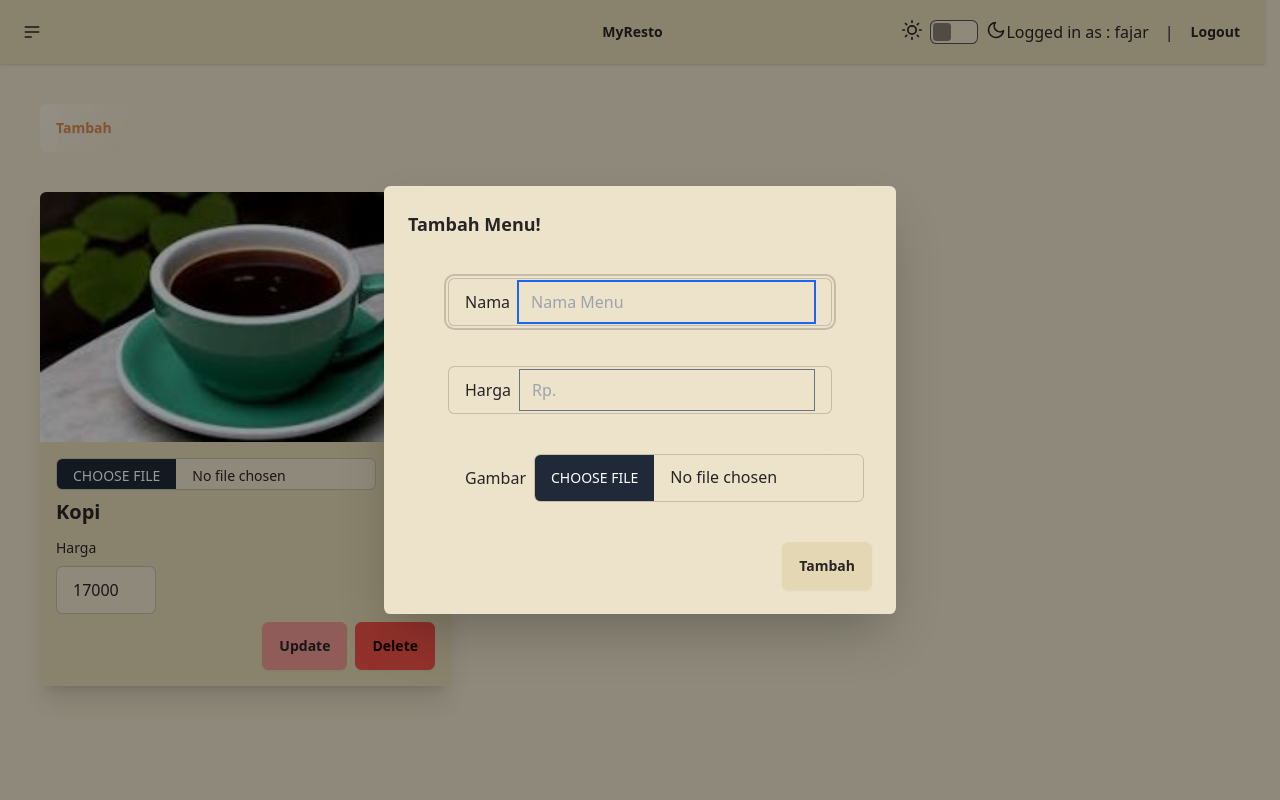
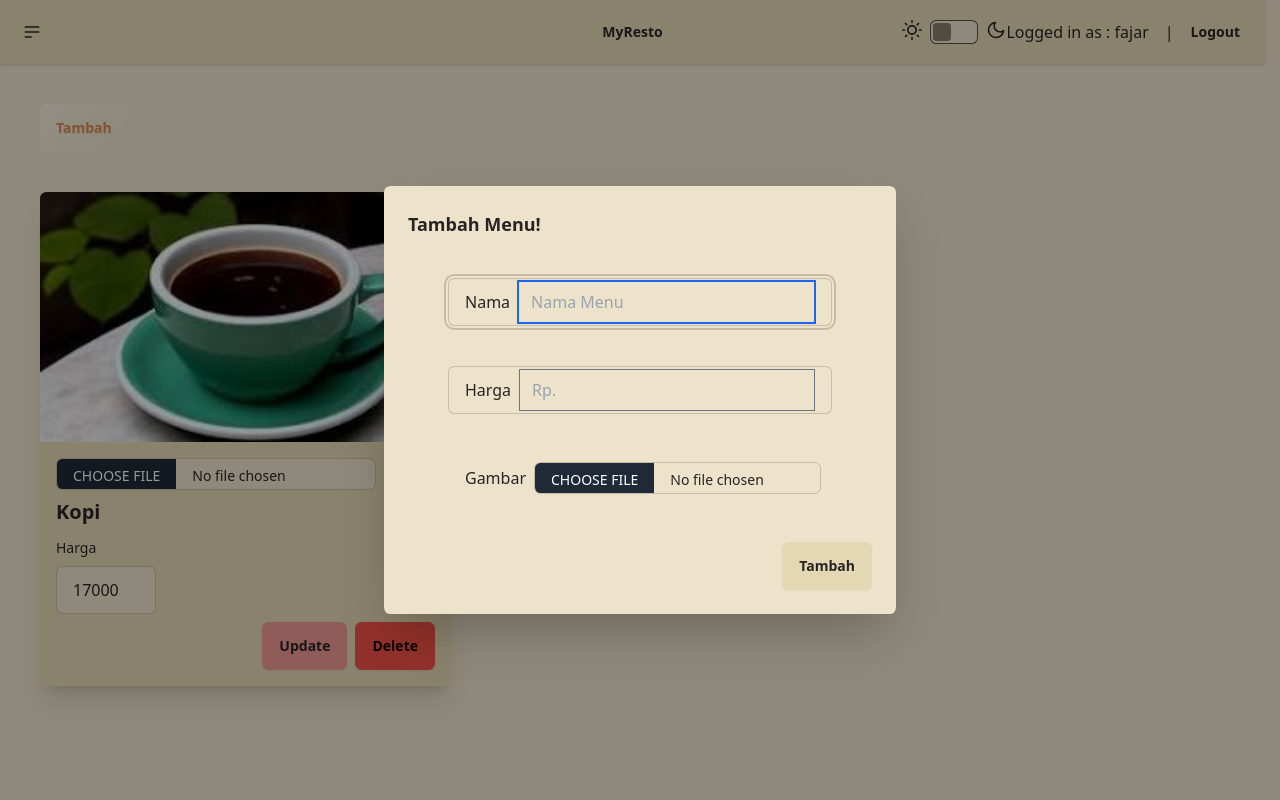
Before and after one commit to Auxesia23/Tugbes-RPL, a Django app: page /order/kelola-menu in a window 1280 px wide, after a click on "Tambah". Run offline with Django 5.2, Linux system fonts and the light colour scheme; a user stored in the database is signed in; data comes from the database, SQL or seed files in the repository; both versions use the stored data as it was after the commit; some libraries are stand-ins or nearby versions.

Commit message:
Perbaikan ukuran input file

```diff
--- a/myResto/order/templates/order/kelola_menu.html
+++ b/myResto/order/templates/order/kelola_menu.html
@@ -23,7 +23,7 @@
             </label>
             <label class="m-10 input flex items-center gap-2">
               Gambar
-              <input type="file" name="image" id="image" class="file-input file-input-bordered" required accept="image/*" />
+              <input type="file" name="image" id="image" class="file-input file-input-sm file-input-bordered" required accept="image/*" />
             </label>
             <div class="modal-action">
                 <button type="submit" class="btn">Tambah</button>
```
Also changed, not shown: myResto/db.sqlite3, myResto/media/Kopi.jpeg (added), myResto/media/deffault.png (deleted).
